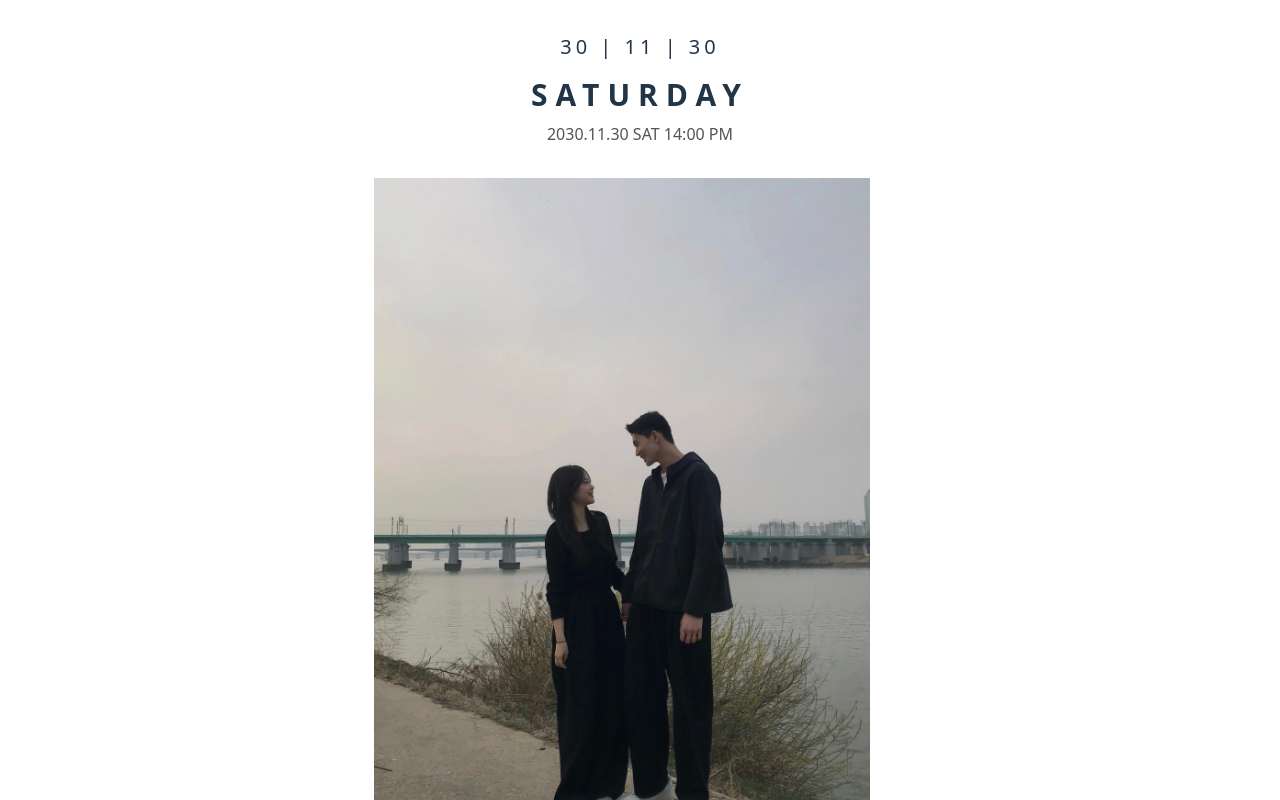
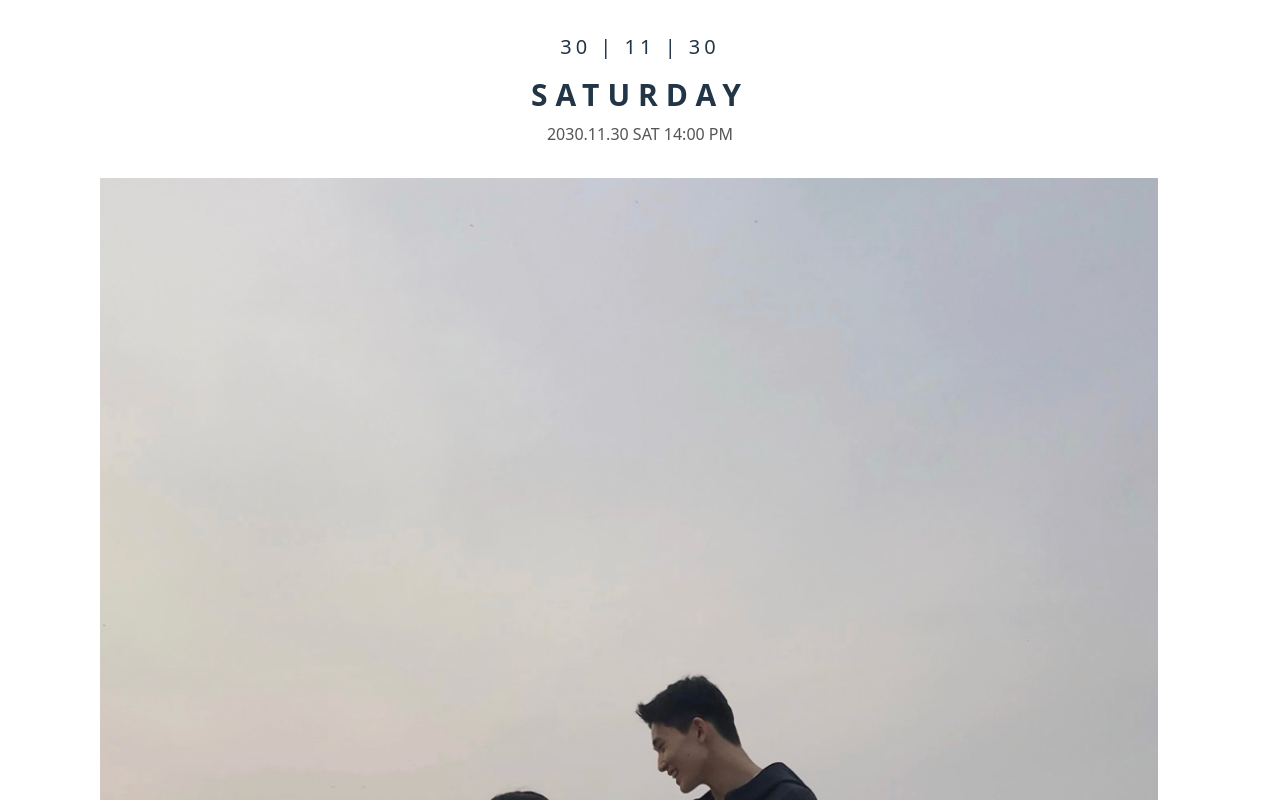
Before and after one commit to yeonayun/wedding-invitation, a React (Vite) app: page / in a window 1280 px wide. Shown: the top 800 px of the page. Built offline with nearby package versions, Linux system fonts and the light colour scheme.

Commit message:
feat. header이미지 크기 조정

```diff
--- a/src/styles/Header.css
+++ b/src/styles/Header.css
@@ -29,11 +29,11 @@
   }
 
   .header-image img {
-    width: 106%;
-    max-width: 500px;
+    width: 98%;
+    /* max-width: 500px; */
     height: auto;
     display: block;
-    margin-left: -32px;
+    /* margin-left: -32px; */
     margin-top: 30px;
   }
 
```
